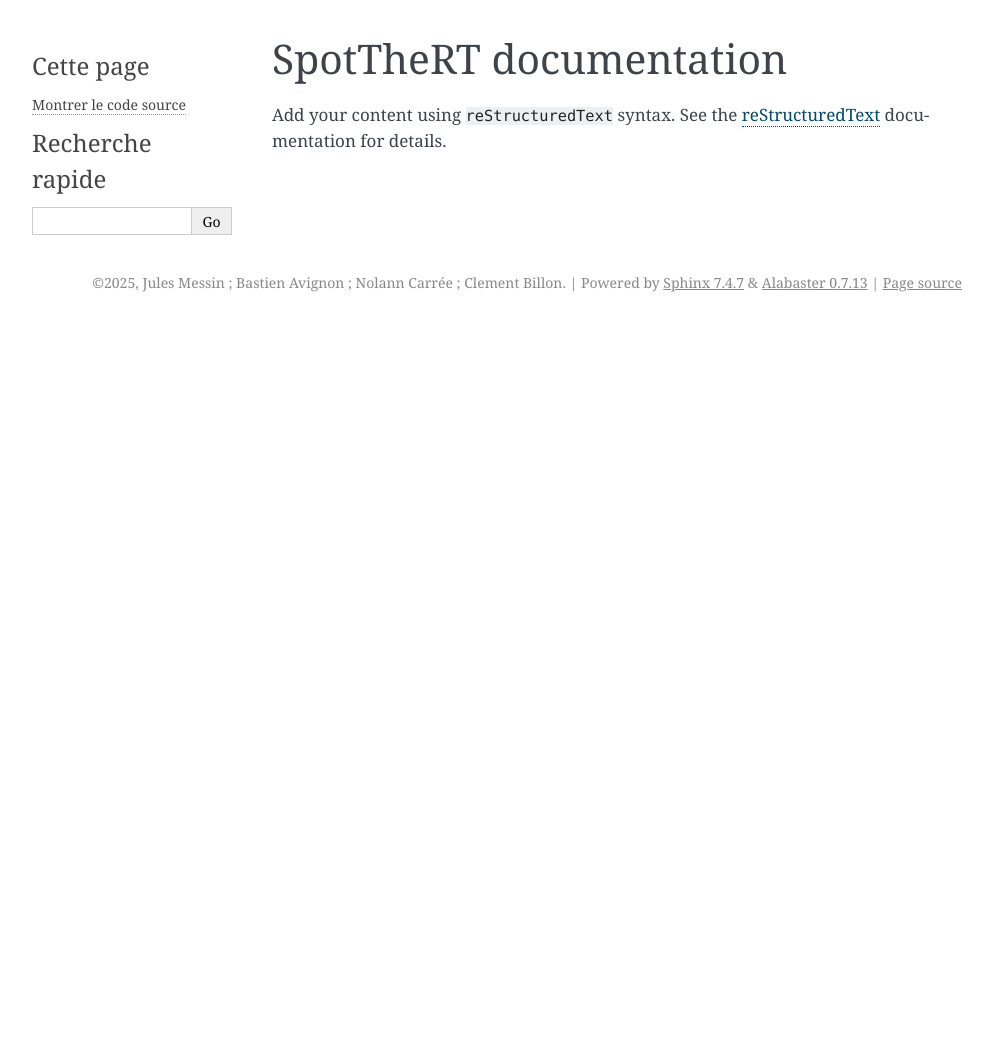
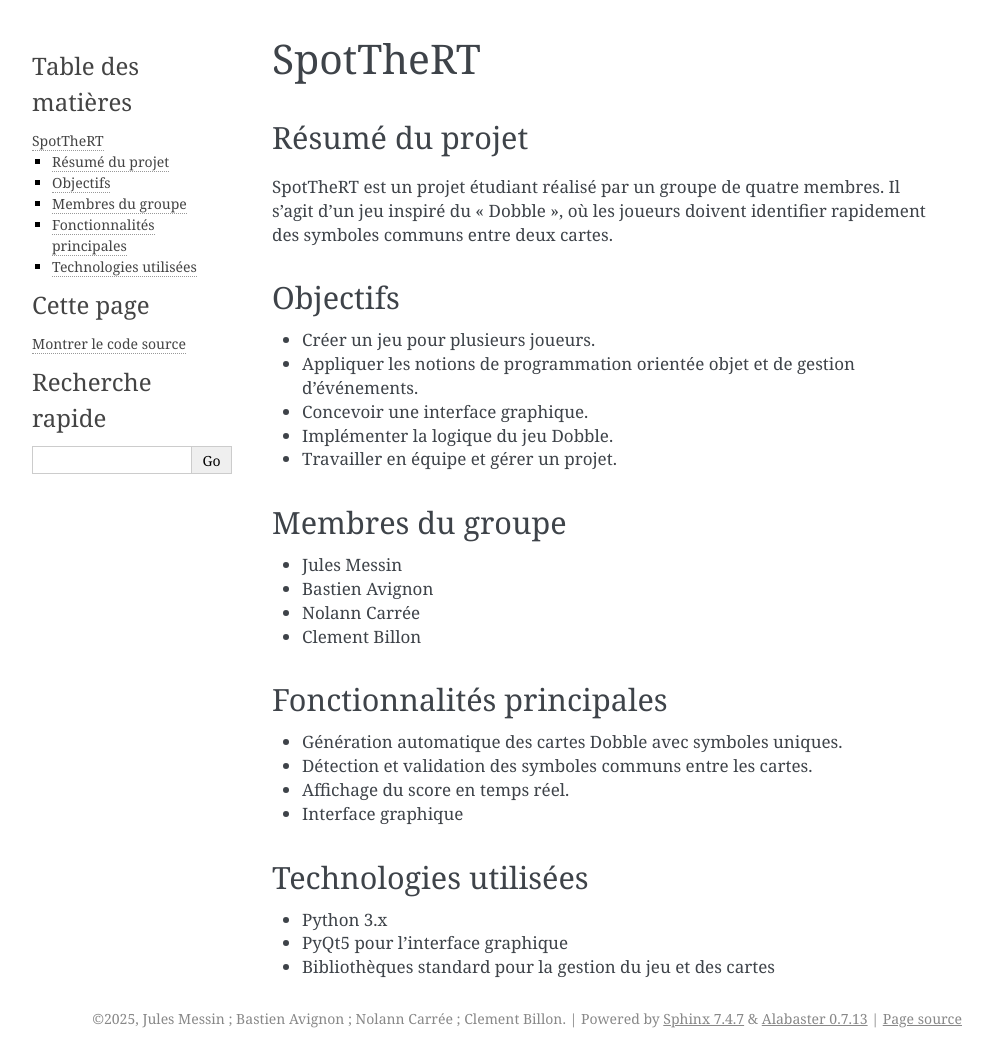
Before and after one commit to JulesMessin/SpotTheRT, a Sphinx documentation site: the page built from docs/source/index.rst, in a window 1280 px wide. Shown: the whole page, without its empty margins (148-1141 px from the left). Built offline with Sphinx 7.4.7, drawn with Linux system fonts in a browser that asks for light colours; before the commit the page ends 900 px from its top, so only the background shows below that.

Commit message:
Ajout d'informations dans la documentation Sphinx

```diff
--- a/docs/source/index.rst
+++ b/docs/source/index.rst
@@ -3,12 +3,47 @@
    You can adapt this file completely to your liking, but it should at least
    contain the root `toctree` directive.
 
-SpotTheRT documentation
-=======================
+SpotTheRT
+=========
 
-Add your content using ``reStructuredText`` syntax. See the
-`reStructuredText <https://www.sphinx-doc.org/en/master/usage/restructuredtext/index.html>`_
-documentation for details.
+Résumé du projet
+----------------
+
+SpotTheRT est un projet étudiant réalisé par un groupe de quatre membres.
+Il s'agit d'un jeu inspiré du "Dobble", où les joueurs doivent identifier rapidement des symboles communs entre deux cartes.
+
+Objectifs
+---------
+
+- Créer un jeu pour plusieurs joueurs.
+- Appliquer les notions de programmation orientée objet et de gestion d'événements.
+- Concevoir une interface graphique.
+- Implémenter la logique du jeu Dobble.
+- Travailler en équipe et gérer un projet.
+
+Membres du groupe
+-----------------
+
+- Jules Messin
+- Bastien Avignon
+- Nolann Carrée
+- Clement Billon
+
+Fonctionnalités principales
+---------------------------
+
+- Génération automatique des cartes Dobble avec symboles uniques.
+- Détection et validation des symboles communs entre les cartes.
+- Affichage du score en temps réel.
+- Interface graphique
+
+Technologies utilisées
+---------------------
+
+- Python 3.x
+- PyQt5 pour l'interface graphique
+- Bibliothèques standard pour la gestion du jeu et des cartes
+
 
 
 .. toctree::
```
Also changed, not shown: 6 other files.
